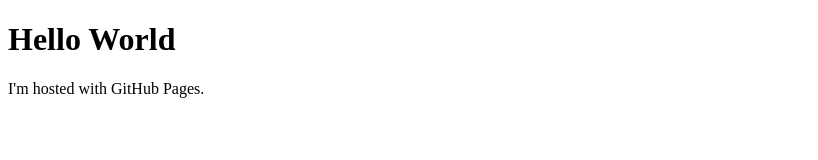
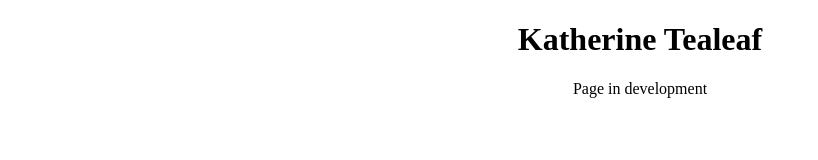
Before and after one commit to KatherineTealeaf/KatherineTealeaf.github.io, a plain HTML site: page docs/index.html in a window 1280 px wide. Shown: the whole page, without its empty margins (0-818 px from the left). Drawn offline with Linux system fonts and the light colour scheme.

Commit message:
Update index.html

```diff
--- a/docs/index.html
+++ b/docs/index.html
@@ -1,7 +1,9 @@
 <!DOCTYPE html>
 <html>
 <body>
-<h1>Hello World</h1>
-<p>I'm hosted with GitHub Pages.</p>
+<center>
+<h1>Katherine Tealeaf</h1>
+<p>Page in development</p>
+</center>
 </body>
 </html>
```
